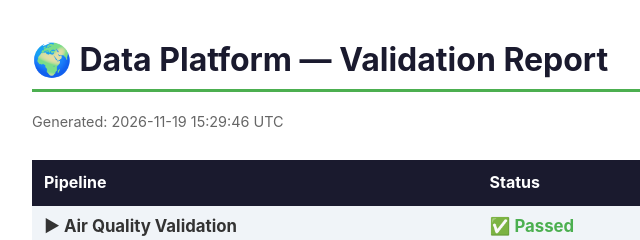
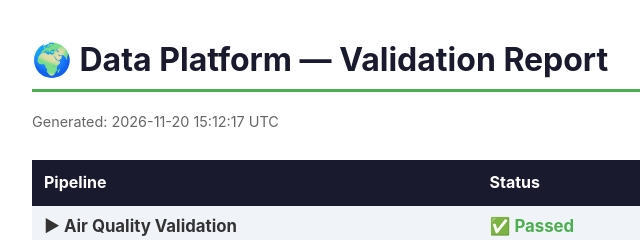
Before and after one commit to Rajee0712/data-platform, a plain HTML site: page validation/index.html in a window 1280 px wide. Shown: the top 240 px of the page, 108-748 px from the left. Drawn offline with Linux system fonts and the light colour scheme.

Commit message:
deploy: badac29ab462e41403a7eb30f5978462d97a5f07

```diff
--- a/validation/index.html
+++ b/validation/index.html
@@ -29,7 +29,7 @@
 </head>
 <body>
     <h1>🌍 Data Platform — Validation Report</h1>
-    <p class="timestamp">Generated: 2026-11-19 15:29:46 UTC</p>
+    <p class="timestamp">Generated: 2026-11-20 15:12:17 UTC</p>
     <table>
         <thead>
             <tr>
```
